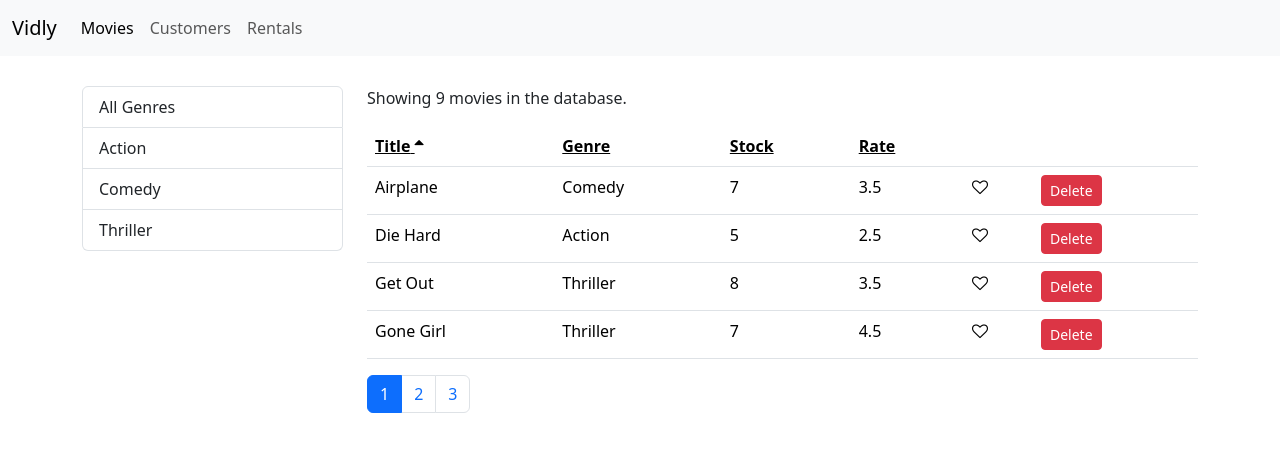
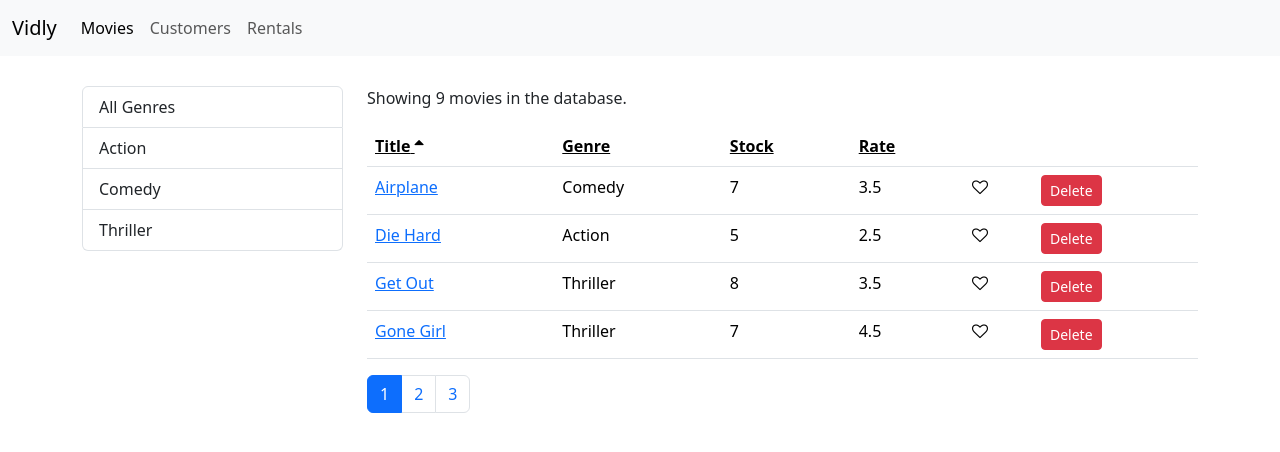
Before and after one commit to jabez-abija2399/React_projects, a React (Create React App) app in the folder vidly/: page /movies in a window 1280 px wide. Shown: the top 452 px of the page. Built offline with nearby package versions, Linux system fonts and the light colour scheme.

Commit message:
Add link to movie titles in MoviesTable for navigation

```diff
--- a/vidly/src/components/moviesTable.jsx
+++ b/vidly/src/components/moviesTable.jsx
@@ -1,10 +1,15 @@
 import React, { Component } from "react";
 import Like from "./comman/like";
+import { Link } from "react-router-dom";
 import Table from "./comman/table";
 
 class MoviesTable extends Component {
   columns = [
-    { path: "title", label: "Title" },
+    {
+      path: "title",
+      label: "Title",
+      content: (movie) => <Link to={`/movie/${movie._id}`}>{movie.title}</Link>,
+    },
     { path: "genre.name", label: "Genre" },
     { path: "numberInStock", label: "Stock" },
     { path: "dailyRentalRate", label: "Rate" },
```
